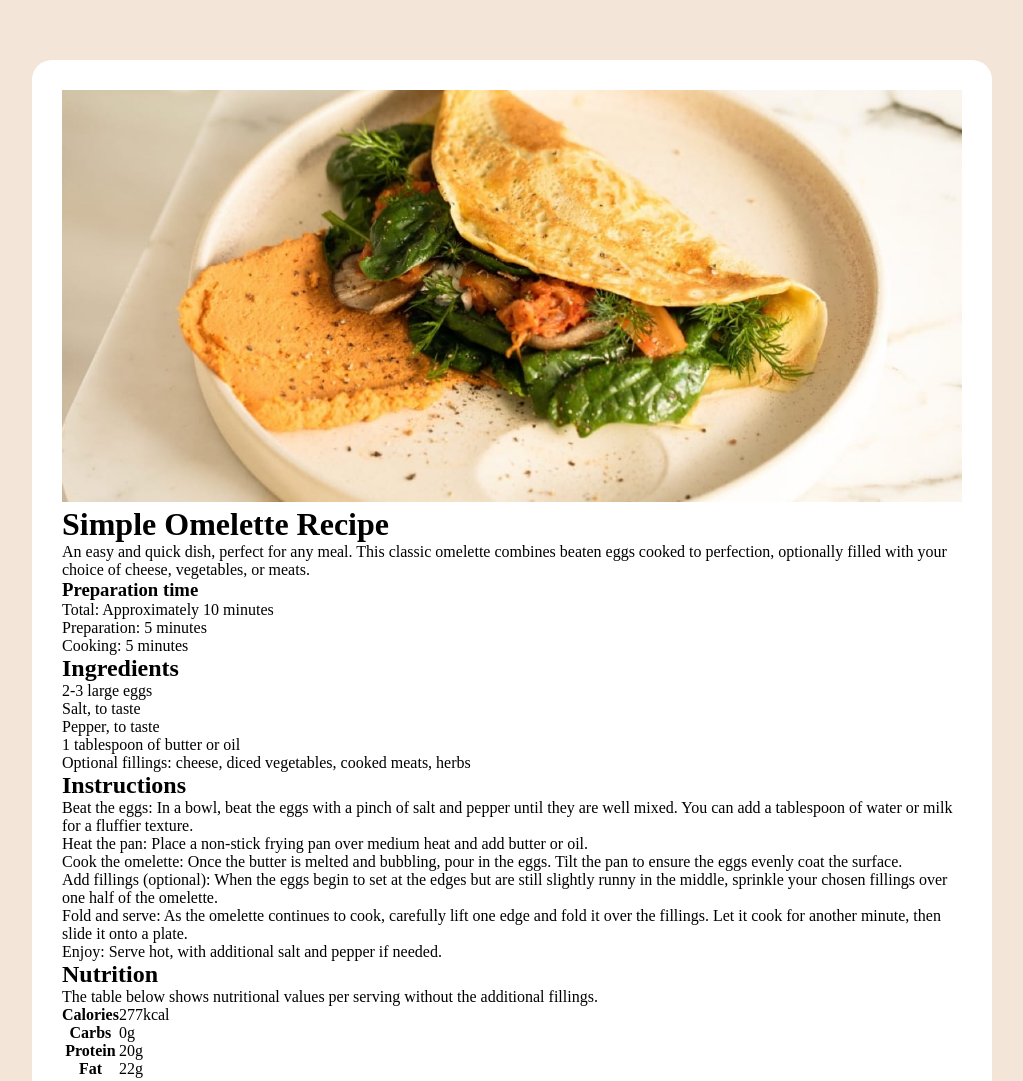
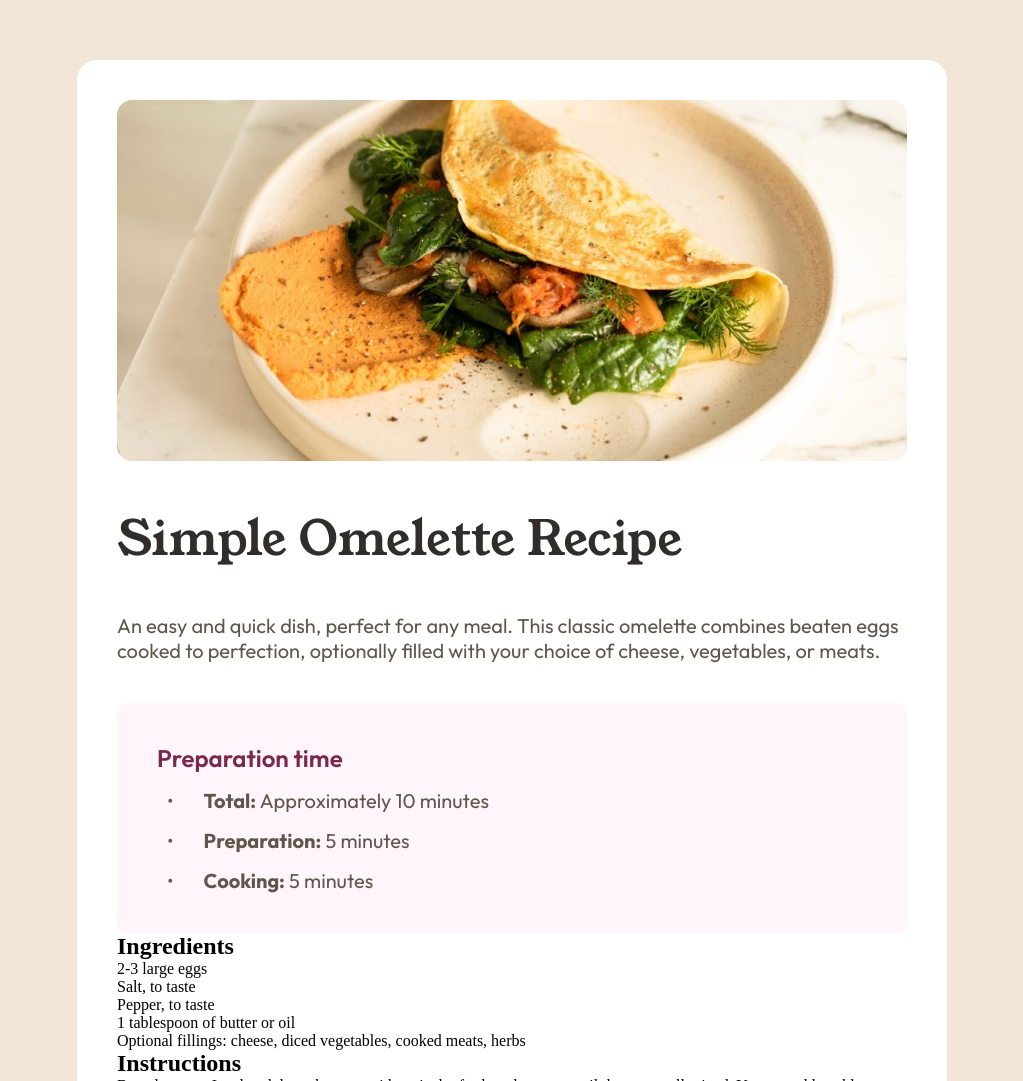
Before and after one commit to ian1bit/recipe-page-main, a plain HTML site: page index.html in a window 1280 px wide. Shown: the top 1081 px of the page, without its empty margins (128-1151 px from the left). Drawn offline with Linux system fonts and the light colour scheme.

Commit message:
feat: sessao tempo de preparacao estilizado

```diff
--- a/css/style.css
+++ b/css/style.css
@@ -8,13 +8,13 @@
     box-sizing: border-box;
 }
 
+ul, li {
+    list-style: none;
+}
+
 table {
     border-collapse: collapse;
     border-spacing: 0;
-}
-
-ul, li {
-    list-style: none;
 }
 
 img {
@@ -33,6 +33,9 @@ img {
     --light-grey: hsl(30, 18%, 87%);
     --wenge-brown: hsl(30, 10%, 34%);
     --dark-charcoal: hsl(24, 5%, 18%);
+
+    --young-serif: 'Young Serif', sans-serif;
+    --outfit: 'Outfit', sans-serif;
 }
 
 /* geral styles */
@@ -48,9 +51,61 @@ body {
 }
 
 .container {
-    max-width: 960px;
+    max-width: 870px;
     margin: 60px 10px;
-    padding: 30px;
+    padding: 40px;
     border-radius: 20px;
     background: var(--white);
 }
+
+/* sessão principal */
+
+.receita-info img {
+    border-radius: 15px;
+}
+
+.titulo-da-receita {
+    font-family: var(--young-serif);
+    font-weight: 400;
+    font-size: 3rem;
+    margin: 40px 0;
+    color: var(--dark-charcoal);
+}
+
+.descricao {
+    font-family: var(--outfit);
+    font-weight: 400;
+    font-size: 1.25rem;
+    margin: 40px 0;
+    color: var(--wenge-brown);
+}
+
+.tempo-de-preparacao-info {
+    background: var(--rose-white);
+    padding: 40px;
+    border-radius: 8px;
+}
+
+.tempo-de-preparacao-info h3 {
+    font-family: var(--outfit);
+    font-weight: 600;
+    font-size: 1.5rem;
+    color: var(--dark-raspberry);
+    margin-bottom: 15px;
+}
+
+.tempo-de-preparacao-info ul li {
+    font-family: var(--outfit);
+    font-weight: 400;
+    font-size: 1.25rem;
+    color: var(--wenge-brown);
+}
+
+.tempo-de-preparacao-info ul li::before {
+    content: '•';
+    margin: 0 30px 0 10px;
+}
+
+.tempo-de-preparacao-info ul li:not(:last-child) {
+    margin-bottom: 15px;
+}
--- a/index.html
+++ b/index.html
@@ -7,8 +7,8 @@
   <link rel="icon" type="image/png" sizes="32x32" href="./assets/images/favicon-32x32.png">
   <link rel="preconnect" href="https://fonts.googleapis.com">
   <link rel="preconnect" href="https://fonts.gstatic.com" crossorigin>
-  <link href="https://fonts.googleapis.com/css2?family=Young+Serif&display=swap" rel="stylesheet">
-  <link href="https://fonts.googleapis.com/css2?family=Outfit:wght@700&family=Young+Serif&display=swap" rel="stylesheet">
+  <link href="https://fonts.googleapis.com/css2?family=Outfit:wght@100..900&display=swap" rel="stylesheet">
+  <link href="https://fonts.googleapis.com/css2?family=Outfit:wght@100..900&family=Young+Serif&display=swap" rel="stylesheet">
   <link rel="stylesheet" href="./css/style.css">
   <title>Frontend Mentor | Recipe page</title>
 </head>
@@ -23,9 +23,9 @@
     <section class="tempo-de-preparacao-info">
       <h3>Preparation time</h3>
       <ul>
-        <li>Total: Approximately 10 minutes</li>
-        <li>Preparation: 5 minutes</li>
-        <li>Cooking: 5 minutes</li>
+        <li><b>Total:</b> Approximately 10 minutes</li>
+        <li><b>Preparation:</b> 5 minutes</li>
+        <li><b>Cooking:</b> 5 minutes</li>
       </ul>
     </section>
 
```
